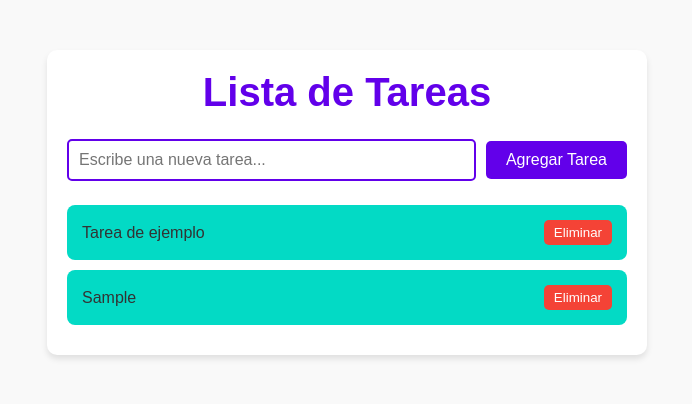
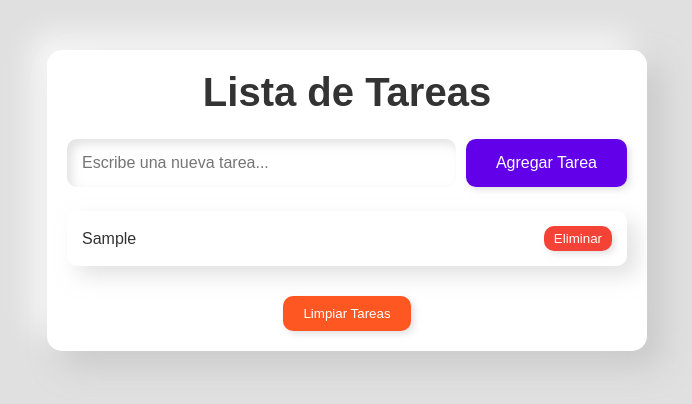
Before and after one commit to jdtoromuriel/To-do-List-REACT, a React (Vite) app: page / in a window 1280 px wide. Both pictures are taken after typing "Sample" into the empty fields and a click on the button "Agregar Tarea". Shown: the top 404 px of the page, without its empty margins (293-985 px from the left). Built offline with nearby package versions, Linux system fonts and the light colour scheme.

Commit message:
New Changes on the UI

```diff
--- a/src/App.jsx
+++ b/src/App.jsx
@@ -1,46 +1,43 @@
 import React, { useState, useEffect } from 'react';
 import TaskForm from './components/Task/TaskForm';
 import TaskList from './components/TaskList/TaskList';
+import './App.scss';
 
 const App = () => {
   const [tasks, setTasks] = useState([]);
 
   useEffect(() => {
-    fetchTasks();
+    const storedTasks = JSON.parse(localStorage.getItem('tasks')) || [];
+    setTasks(storedTasks);
   }, []);
 
-  const fetchTasks = async () => {
-    try {
-      const response = await fetch('/tasks.json');
-      const data = await response.json();
-      setTasks(data);
-    } catch (error) {
-      console.error('Error al cargar tareas:', error);
-    }
-  };
+  useEffect(() => {
+    localStorage.setItem('tasks', JSON.stringify(tasks));
+  }, [tasks]);
 
   const addTask = (taskText) => {
     const newTask = {
-      id: tasks.length + 1,
+      id: Date.now(),
       text: taskText,
-      completed: false
+      completed: false,
     };
-    const updatedTasks = [...tasks, newTask];
-    setTasks(updatedTasks);
-
+    setTasks([...tasks, newTask]);
   };
 
-  const toggleComplete = (taskId) => {
+  const toggleComplete = (id) => {
     const updatedTasks = tasks.map((task) =>
-      task.id === taskId ? { ...task, completed: !task.completed } : task
+      task.id === id ? { ...task, completed: !task.completed } : task
     );
     setTasks(updatedTasks);
   };
 
-  const removeTask = (taskId) => {
-    const updatedTasks = tasks.filter((task) => task.id !== taskId);
+  const removeTask = (id) => {
+    const updatedTasks = tasks.filter((task) => task.id !== id);
     setTasks(updatedTasks);
+  };
 
+  const clearTasks = () => {
+    setTasks([]);
   };
 
   return (
@@ -48,6 +45,7 @@ const App = () => {
       <h1>Lista de Tareas</h1>
       <TaskForm addTask={addTask} />
       <TaskList tasks={tasks} toggleComplete={toggleComplete} removeTask={removeTask} />
+      <button className="clear-button" onClick={clearTasks}>Limpiar Tareas</button>
     </div>
   );
 };
--- /dev/null
+++ b/src/App.scss
@@ -0,0 +1,115 @@
+body {
+    background-color: #e0e0e0;
+    font-family: 'Arial', sans-serif;
+  }
+
+  .app {
+    max-width: 600px;
+    margin: 50px auto;
+    padding: 20px;
+    background: #ffffff;
+    border-radius: 15px;
+    box-shadow: 15px 15px 30px rgba(180, 180, 180, 0.5),
+                -15px -15px 30px rgba(255, 255, 255, 0.8);
+    text-align: center;
+
+    h1 {
+      font-size: 2.5rem;
+      color: #333;
+      margin-bottom: 1.5rem;
+      font-weight: 600;
+    }
+
+    .task-form {
+      margin-bottom: 1.5rem;
+
+      input {
+        padding: 15px;
+        font-size: 1rem;
+        border: none;
+        border-radius: 10px;
+        box-shadow: inset 5px 5px 10px rgba(200, 200, 200, 0.5),
+                    inset -5px -5px 10px rgba(255, 255, 255, 0.9);
+        margin-right: 10px;
+        transition: all 0.3s;
+
+        &:focus {
+          outline: none;
+          box-shadow: inset 5px 5px 10px rgba(150, 150, 150, 0.5),
+                      inset -5px -5px 10px rgba(255, 255, 255, 0.9);
+        }
+      }
+
+      button {
+        padding: 15px 30px;
+        font-size: 1rem;
+        background-color: #6200ea;
+        color: white;
+        border: none;
+        border-radius: 10px;
+        cursor: pointer;
+        box-shadow: 3px 3px 6px rgba(200, 200, 200, 0.5),
+                    -3px -3px 6px rgba(255, 255, 255, 0.8);
+        transition: all 0.3s;
+
+        &:hover {
+          background-color: #3700b3;
+          box-shadow: 2px 2px 4px rgba(200, 200, 200, 0.5),
+                      -2px -2px 4px rgba(255, 255, 255, 0.8);
+        }
+      }
+    }
+
+    .task-list {
+      .task-item {
+        background: #ffffff;
+        padding: 15px;
+        margin: 10px 0;
+        border-radius: 10px;
+        box-shadow: 10px 10px 20px rgba(200, 200, 200, 0.5),
+                    -10px -10px 20px rgba(255, 255, 255, 0.9);
+        display: flex;
+        justify-content: space-between;
+        align-items: center;
+        transition: transform 0.2s;
+
+        &.completed {
+          text-decoration: line-through;
+          color: #9e9e9e;
+        }
+
+        button {
+          background-color: #f44336;
+          color: white;
+          border: none;
+          border-radius: 10px;
+          padding: 5px 10px;
+          cursor: pointer;
+          box-shadow: 3px 3px 6px rgba(200, 200, 200, 0.5),
+                      -3px -3px 6px rgba(255, 255, 255, 0.8);
+          transition: all 0.3s;
+
+          &:hover {
+            background-color: #c62828;
+          }
+        }
+      }
+    }
+
+    .clear-button {
+      margin-top: 20px;
+      padding: 10px 20px;
+      background-color: #ff5722;
+      color: white;
+      border: none;
+      border-radius: 10px;
+      cursor: pointer;
+      box-shadow: 3px 3px 6px rgba(200, 200, 200, 0.5),
+                  -3px -3px 6px rgba(255, 255, 255, 0.8);
+      transition: all 0.3s;
+
+      &:hover {
+        background-color: #e64a19;
+      }
+    }
+  }
--- a/src/components/Task/TaskForm.scss
+++ b/src/components/Task/TaskForm.scss
@@ -84,7 +84,7 @@ body {
       cursor: pointer;
 
       &:hover {
-        background-color: $secondary-color;
+        background-color: #e6efee;
       }
 
       &.completed {
```
